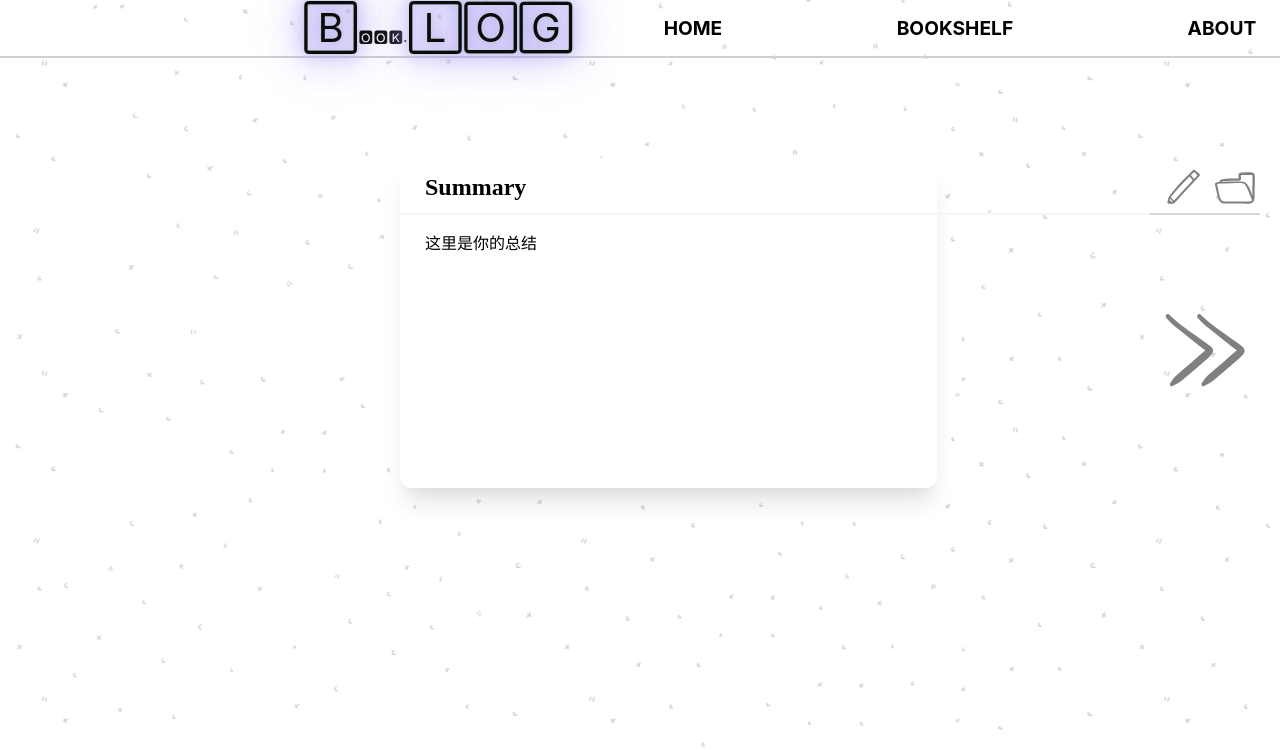
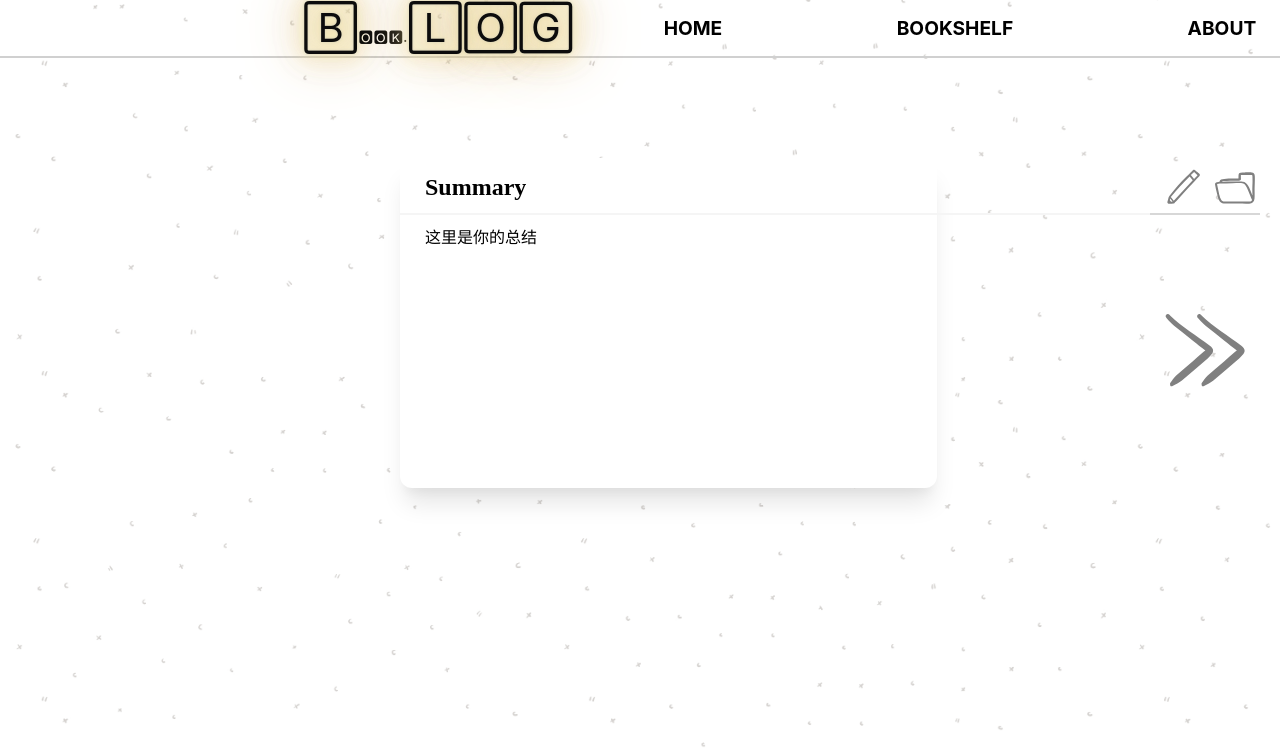
Before and after one commit to farodia/BookSummaryBlog, a React (Create React App) app: page / in a window 1280 px wide. Shown: the top 750 px of the page. Built offline with nearby package versions, Linux system fonts and the light colour scheme.

Commit message:
[jingyi]change the color of the blog's title

```diff
--- a/src/App.css
+++ b/src/App.css
@@ -50,16 +50,16 @@
 
 @keyframes shining {
     from {
-        text-shadow: 0 0 3px rgba(182, 211, 207, 0.9),
-        0 0 30px rgba(182, 211, 207, 0.3), 0 0 12px rgba(132, 94, 247, 0.19),
-        0 0 21px rgba(185, 165, 247, 0.99), 0 0 34px rgba(186, 165, 243, 0.8),
-        0 0 54px rgba(197, 177, 244, 0.9);
+        text-shadow: 0 0 3px rgba(211, 200, 182, 0.9),
+        0 0 30px rgba(211, 207, 182, 0.3), 0 0 12px rgba(227, 126, 9, 0.42),
+        0 0 21px rgba(247, 214, 165, 0.99), 0 0 34px rgb(233, 185, 113),
+        0 0 54px rgba(229, 186, 126, 0.9);
     }
     to {
-        text-shadow: 0 0 3px rgba(182, 211, 207, 1),
-        0 0 30px rgba(182, 211, 207, 0.4), 0 0 12px rgba(162, 136, 244, 0.6),
-        0 0 22px rgba(183, 163, 255, 0.8), 0 0 38px rgba(177, 155, 247, 0.9),
-        0 0 60px rgb(181, 162, 252);
+        text-shadow: 0 0 3px rgb(211, 207, 182),
+        0 0 30px rgba(211, 211, 182, 0.4), 0 0 12px rgba(244, 228, 136, 0.6),
+        0 0 22px rgba(255, 230, 163, 0.8), 0 0 38px rgba(247, 226, 155, 0.9),
+        0 0 60px rgb(186, 132, 61);
     }
 }
 
@@ -207,7 +207,7 @@ nav a:hover {
 }
 
 .summary-content {
-    margin:15px 0 15px 25px;
+    margin:10px 0 15px 25px;
     width: 720px;
     text-align: justify;
     text-justify: inter-ideograph;
@@ -217,13 +217,18 @@ nav a:hover {
     word-break: break-all;
     -webkit-box-orient: vertical;
     white-space: break-spaces;
-    -webkit-line-clamp: 13;
+    -webkit-line-clamp: 10;
+    line-height: 25px;
 }
 
 .summary-title {
     padding-top: 10%;
     font-family: source-code-pro, Menlo, Monaco, Consolas, 'Courier New', monospace;
     font-size: 36px;
+}
+
+.summary-title:hover {
+    color: sandybrown;
 }
 
 .footer-background {
```
